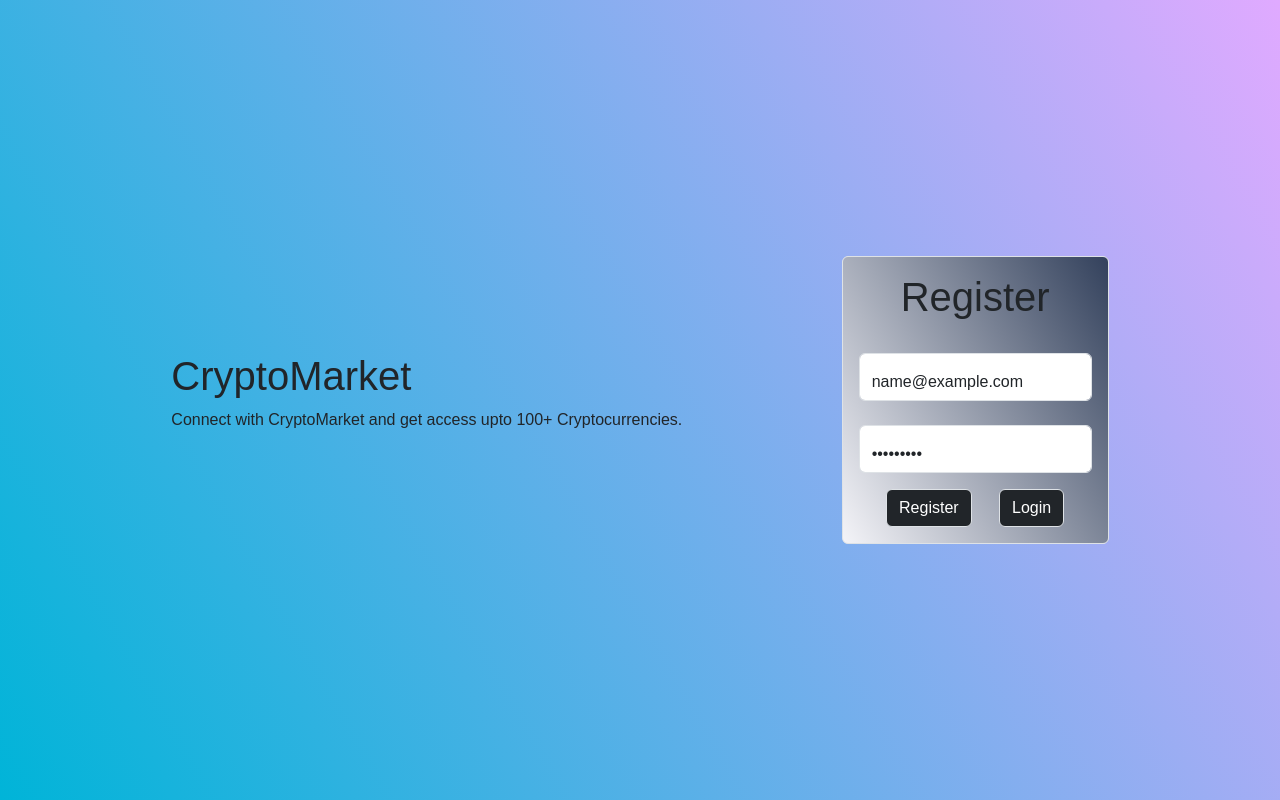
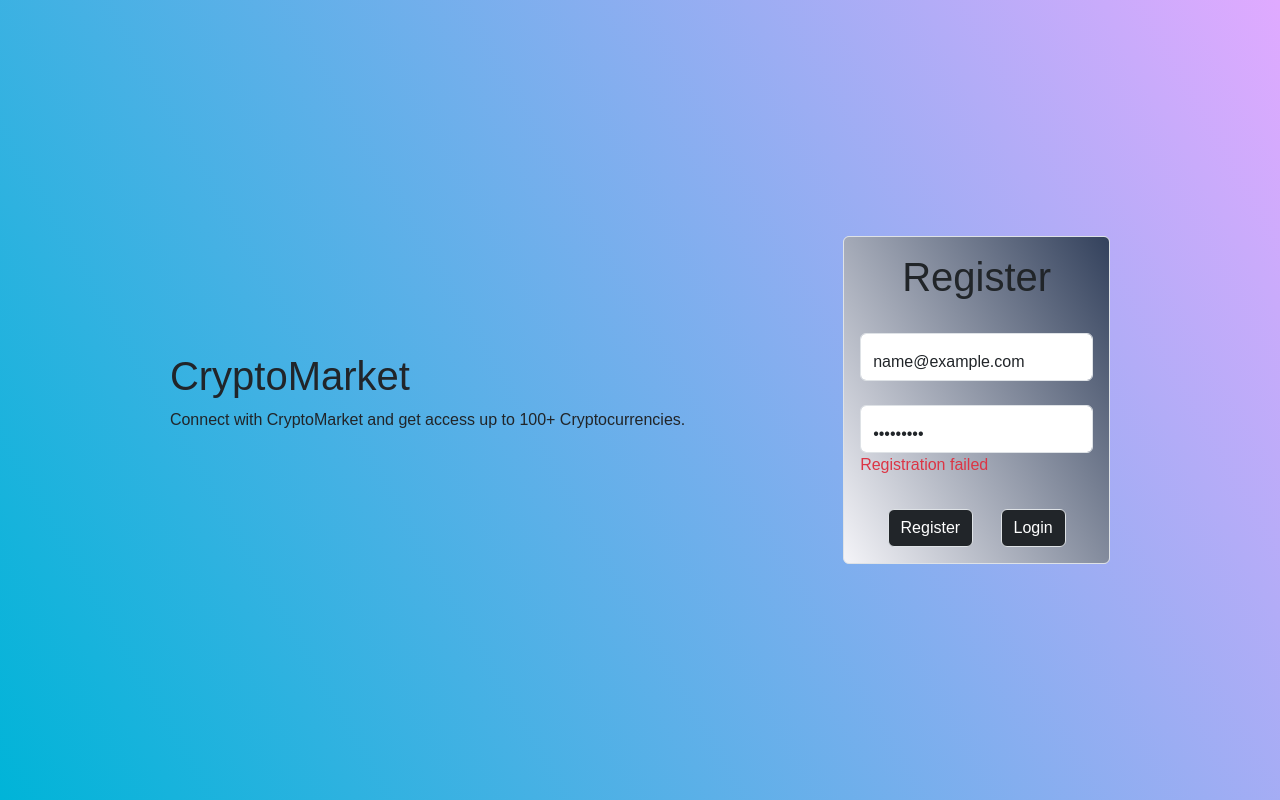
Before and after one commit to aniketpethe07/Crypto-Market, a React (Create React App) app in the folder frontend/: page /register in a window 1280 px wide. Both pictures are taken after typing "name@example.com", "Sample123" into the empty fields and a click on the button "Register". Built offline with nearby package versions, Linux system fonts and the light colour scheme; no server answers; a web font is replaced by a local one.

Commit message:
Used axios

```diff
--- a/frontend/src/Components/Login.js
+++ b/frontend/src/Components/Login.js
@@ -4,6 +4,7 @@ import Form from "react-bootstrap/Form";
 import Button from "react-bootstrap/Button";
 import Card from "react-bootstrap/Card";
 import Container from "react-bootstrap/Container";
+import axios from "axios"; // Import Axios
 
 export default function Login() {
   const navigate = useNavigate();
@@ -11,10 +12,8 @@ export default function Login() {
   const [password, setPassword] = useState("");
 
   const handleLogIn = async (e) => {
+    e.preventDefault();
     try {
-      e.preventDefault(); // Prevent the form submission
-
-      // Add your validation logic here
       if (!validateEmail(email)) {
         alert("Please enter a valid email address.");
         return;
@@ -25,15 +24,12 @@ export default function Login() {
         return;
       }
 
-      const response = await fetch("http://localhost:4000/login", {
-        method: "POST",
-        headers: {
-          "Content-Type": "application/json",
-        },
-        body: JSON.stringify({ email, password }),
+      const response = await axios.post("http://localhost:4000/login", {
+        email,
+        password,
       });
 
-      if (response.ok) {
+      if (response.status === 200) {
         navigate("/home");
       } else {
         alert("Invalid email or password.");
@@ -43,16 +39,12 @@ export default function Login() {
     }
   };
 
-  // Validation functions
   const validateEmail = (email) => {
-    // Use a regular expression or other validation logic
-    // Example regular expression for a basic email validation
     const emailRegex = /^[^\s@]+@[^\s@]+\.[^\s@]+$/;
     return emailRegex.test(email);
   };
 
   const validatePassword = (password) => {
-    // Add your password validation logic here
     return password.length >= 8;
   };
 
@@ -79,7 +71,7 @@ export default function Login() {
         >
           <Card.Body className="d-flex flex-column justify-content-center align-items-center">
             <h1 className="pb-4">Login</h1>
-            <Form>
+            <Form onSubmit={handleLogIn}>
               <Form.Group controlId="formBasicEmail">
                 <Form.Control
                   className="pt-3"
@@ -105,7 +97,6 @@ export default function Login() {
                   className="border btn-dark"
                   variant="primary"
                   type="submit"
-                  onClick={handleLogIn}
                 >
                   Login
                 </Button>
--- a/frontend/src/Components/Register.js
+++ b/frontend/src/Components/Register.js
@@ -5,47 +5,44 @@ import Form from "react-bootstrap/Form";
 import Button from "react-bootstrap/Button";
 import Card from "react-bootstrap/Card";
 import Container from "react-bootstrap/Container";
+import axios from "axios"; // Import Axios
 
 export default function Register() {
   const navigate = useNavigate();
   const [email, setEmail] = useState("");
   const [password, setPassword] = useState("");
+  const [error, setError] = useState("");
 
   const handleRegister = async (e) => {
+    e.preventDefault();
     try {
-      e.preventDefault(); // Prevent the form submission
-
-      // Add your validation logic here
       if (!validateEmail(email)) {
-        alert("Please enter a valid email address.");
+        setError("Please enter a valid email address.");
         return;
       }
 
       if (!validatePassword(password)) {
-        alert("Password should be at least 8 characters long.");
+        setError("Password should be at least 8 characters long.");
         return;
       }
 
-      const response = await fetch("http://localhost:4000/register", {
-        method: "POST",
-        headers: {
-          "Content-Type": "application/json",
-        },
-        body: JSON.stringify({ email, password }),
+      const response = await axios.post("http://localhost:4000/register", {
+        email,
+        password,
       });
 
-      if (response.ok) {
+      if (response.status === 201) {
         alert("Account Created Successfully!");
         navigate("/login");
       } else {
-        console.log(response);
+        setError(response.data.error || "Registration failed");
       }
     } catch (error) {
       console.error("Error during registration:", error);
+      setError("Registration failed");
     }
   };
 
-  // Validation functions
   const validateEmail = (email) => {
     const emailRegex = /^[^\s@]+@[^\s@]+\.[^\s@]+$/;
     return emailRegex.test(email);
@@ -66,7 +63,7 @@ export default function Register() {
       <div>
         <h1>CryptoMarket</h1>
         <p>
-          Connect with CryptoMarket and get access upto 100+ Cryptocurrencies.
+          Connect with CryptoMarket and get access up to 100+ Cryptocurrencies.
         </p>
       </div>
       <div className="">
@@ -78,7 +75,7 @@ export default function Register() {
         >
           <Card.Body className="d-flex flex-column justify-content-center align-items-center">
             <h1 className="pb-4">Register</h1>
-            <Form>
+            <Form onSubmit={handleRegister}>
               <Form.Group controlId="formBasicEmail">
                 <Form.Control
                   className="pt-3"
@@ -98,13 +95,9 @@ export default function Register() {
                   onChange={(e) => setPassword(e.target.value)}
                 />
               </Form.Group>
-
+              {error && <p className="text-danger">{error}</p>}
               <div className="d-flex justify-content-evenly pt-3">
-                <Button
-                  className="border btn-dark"
-                  type="submit"
-                  onClick={handleRegister}
-                >
+                <Button className="border btn-dark" type="submit">
                   Register
                 </Button>
                 <Link to="/login">
```
